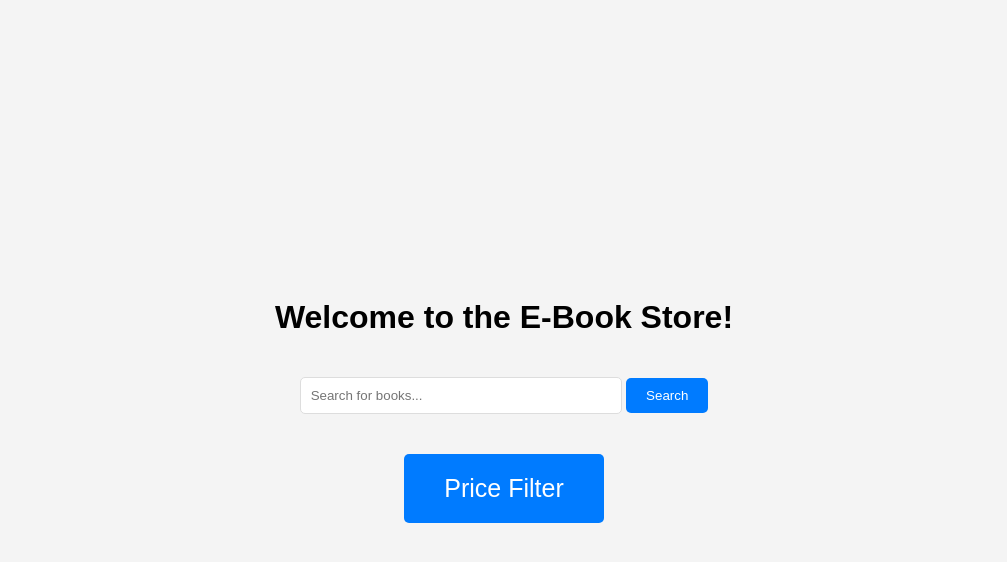
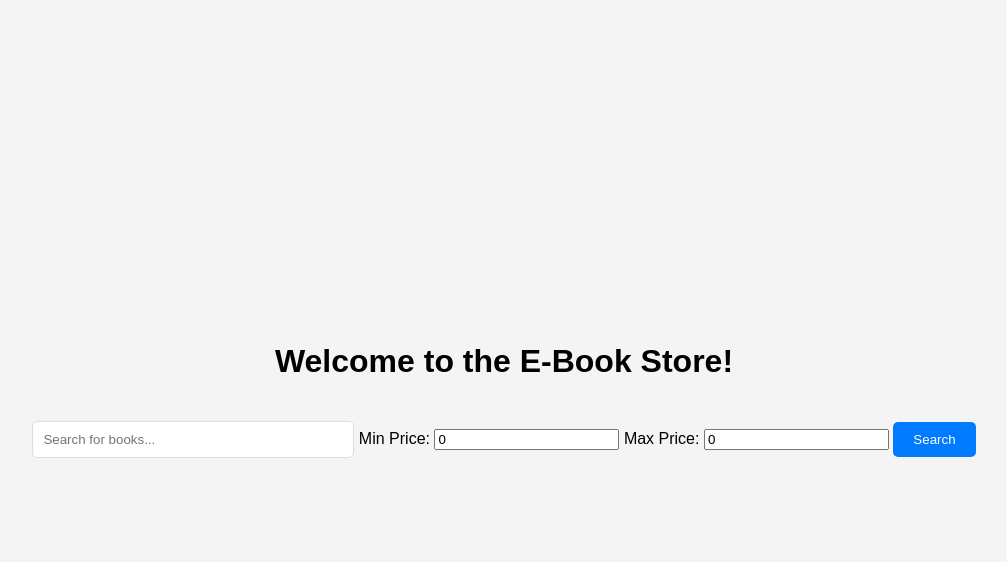
Before and after one commit to christianscorpan/e-Book-store---DIS, a Flask app: page /store in a window 1280 px wide. Shown: the top 562 px of the page, without its empty margins (136-1143 px from the left). Run offline with Flask 3, Linux system fonts and the light colour scheme.

Commit message:
price filter v2

```diff
--- a/app.py
+++ b/app.py
@@ -31,35 +31,24 @@ def book_details(book_id):
     conn.close()
     return render_template('book_details.html', book=book)
 
+
 @app.route('/search')
 def search():
     query = request.args.get('query', '')
-    conn = get_db_connection()
-    books = conn.execute('SELECT id, title FROM books WHERE title LIKE ?', (f'%{query}%',)).fetchall()
-    conn.close()
-    return render_template('books.html', titles=books)
+    min_price = request.args.get('min_price', '0')
+    max_price = request.args.get('max_price', '0')
 
-@app.route('/search_by_price')
-def search_by_price():
-    price = request.args.get('price', '1')
-
-
-    less_than_5 = re.compile(r'^\s*\$?([0-4](\.\d{1,2})?|5(\.0{1,2})?)\s*$')
-    between_5_and_10 = re.compile(r'^\s*\$?(5(\.\d{1,2})?|[6-9](\.\d{1,2})?|10(\.0{1,2})?)\s*$')
-    more_than_10 = re.compile(r'^\s*\$?(1[1-9](\.\d{1,2})?|[2-9]\d(\.\d{1,2})?|[1-9]\d{2,}(\.\d{1,2})?)\s*$')
+    if not min_price:
+        min_price = '0'
+    if not max_price:
+        max_price = '999999999'  # A large value to include all prices if max_price is not provided
 
     conn = get_db_connection()
-    books = conn.execute('SELECT id, title, price FROM books').fetchall()
+    books = conn.execute('SELECT id, title, price FROM books WHERE title LIKE ? AND price BETWEEN ? AND ?',
+                         (f'%{query}%', min_price, max_price)).fetchall()
     conn.close()
 
-    if price == '1':
-        filtered_books = [book for book in books if less_than_5.match(str(book['price']))]
-    elif price == '2':
-        filtered_books = [book for book in books if between_5_and_10.match(str(book['price']))]
-    elif price == '3':
-        filtered_books = [book for book in books if more_than_10.match(str(book['price']))]
-
-    return render_template('books.html', titles=[(book['id'], book['title']) for book in filtered_books])
+    return render_template('books.html', titles=[(book['id'], book['title']) for book in books])
 
 if __name__ == '__main__':
     app.run(debug=True)
--- a/templates/store.html
+++ b/templates/store.html
@@ -57,10 +57,6 @@
         .search-bar input[type="submit"]:hover, .slider-container input[type="submit"]:hover {
             background-color: #0056b3;
         }
-        .slider-value {
-            font-size: 18px;
-            margin-top: 10px;
-        }
         .hidden {
             display: none;
         }
@@ -72,47 +68,16 @@
         <div class="search-bar">
             <form method="GET" action="/search">
                 <input type="text" name="query" placeholder="Search for books...">
+
+                <label for="min-price">Min Price:</label>
+                <input type="number" id="min-price" name="min_price" min="0" step="0.01" value="0">
+
+                <label for="max-price">Max Price:</label>
+                <input type="number" id="max-price" name="max_price" min="0" step="0.01" value="0">
+
                 <input type="submit" value="Search">
             </form>
         </div>
-        <button class="btn" onclick="toggleSlider()">Price Filter</button>
-
-        <!-- Slider for price range, initially hidden -->
-        <div class="slider-container hidden" id="sliderContainer">
-            <label for="priceRange">Price Range: <span id="sliderValue">Less than $5</span></label>
-            <input type="range" id="priceRange" name="priceRange" min="1" max="3" value="1" oninput="updateSliderValue(this.value)">
-            <form method="GET" action="/search_by_price">
-                <input type="hidden" id="priceInput" name="price" value="1">
-                <input type="submit" value="Search by Price">
-            </form>
-        </div>
     </div>
-    <script>
-        function toggleSlider() {
-            const sliderContainer = document.getElementById('sliderContainer');
-            if (sliderContainer.classList.contains('hidden')) {
-                sliderContainer.classList.remove('hidden');
-            } else {
-                sliderContainer.classList.add('hidden');
-            }
-        }
-
-        function updateSliderValue(value) {
-            let displayValue;
-            switch(value) {
-                case '1':
-                    displayValue = 'Less than $5';
-                    break;
-                case '2':
-                    displayValue = '$5 to $10';
-                    break;
-                case '3':
-                    displayValue = 'More than $10';
-                    break;
-            }
-            document.getElementById('sliderValue').textContent = displayValue;
-            document.getElementById('priceInput').value = value;
-        }
-    </script>
 </body>
 </html>
```
